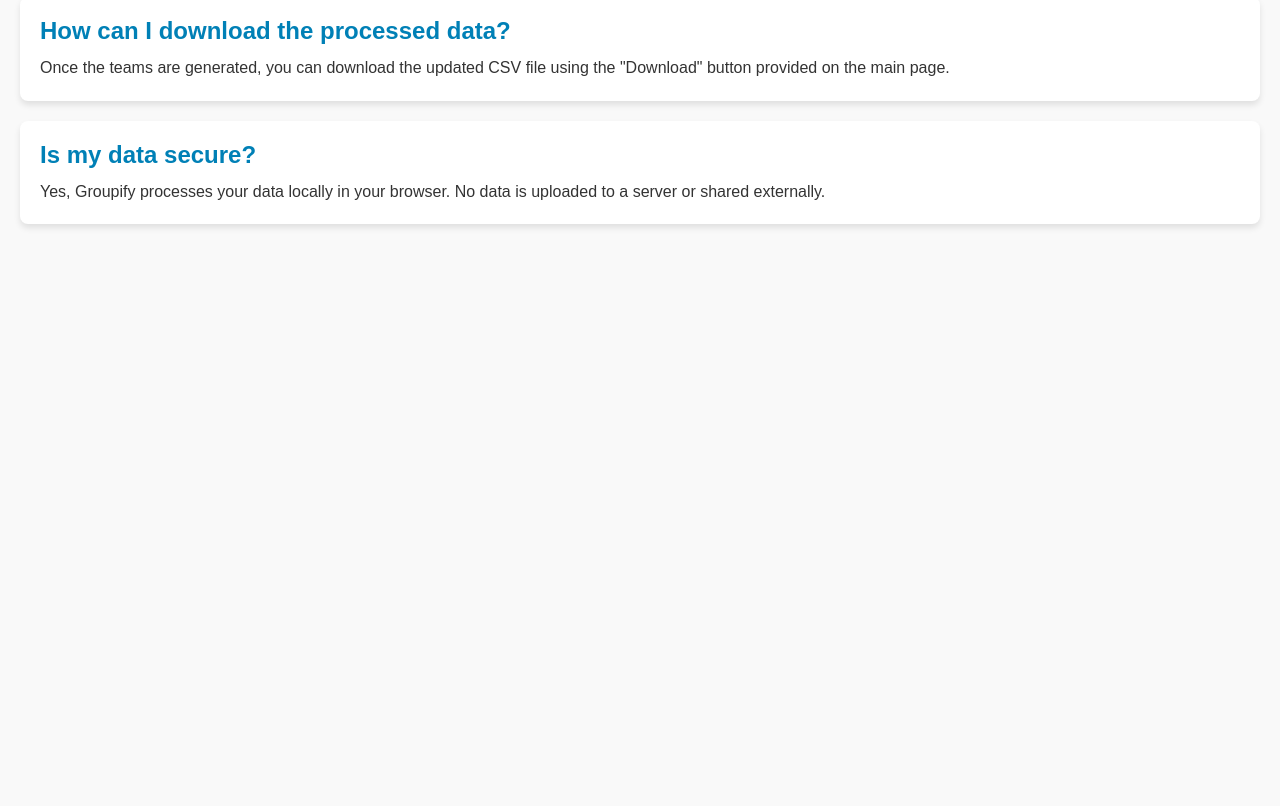
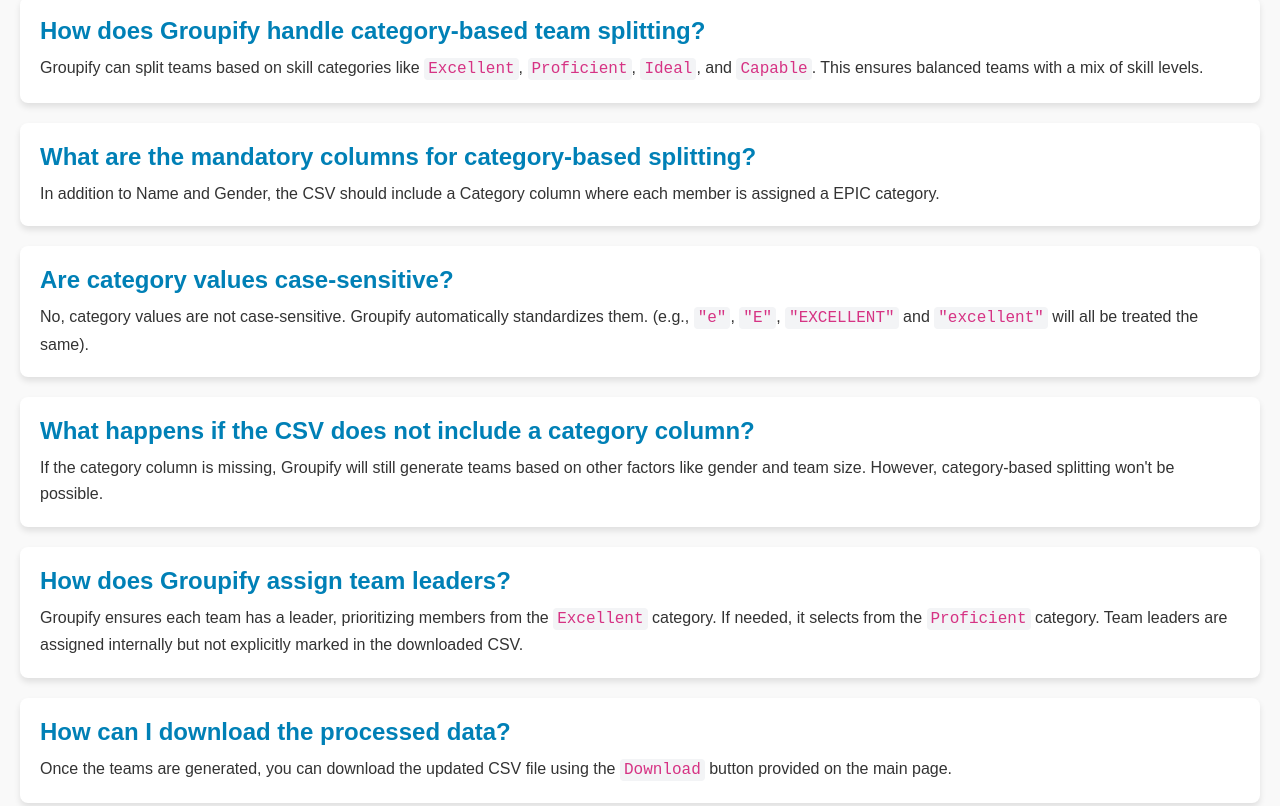
Before and after one commit to Mathi27/Groupify, a plain HTML site: page instructions.html in a window 1280 px wide. Shown: the part 1300-2106 px from the top of the page. Before the commit the page ends 1694 px from the top, so only its background shows below. Drawn offline with Linux system fonts and the light colour scheme.

Commit message:
updated instructions with category based split

```diff
--- a/instructions.html
+++ b/instructions.html
@@ -61,8 +61,33 @@
         </div>
 
         <div class="faq">
+            <h2>How does Groupify handle category-based team splitting?</h2>
+            <p>Groupify can split teams based on skill categories like <code>Excellent</code>, <code>Proficient</code>, <code>Ideal</code>, and <code>Capable</code>. This ensures balanced teams with a mix of skill levels.</p>
+        </div>
+
+        <div class="faq">
+            <h2>What are the mandatory columns for category-based splitting?</h2>
+            <p>In addition to Name and Gender, the CSV should include a Category column where each member is assigned a EPIC category.</p>
+        </div>
+
+        <div class="faq">
+            <h2>Are category values case-sensitive?</h2>
+            <p>No, category values are not case-sensitive. Groupify automatically standardizes them. (e.g., <code>"e"</code>, <code>"E"</code>, <code>"EXCELLENT"</code> and <code>"excellent"</code> will all be treated the same).</p>
+        </div>
+
+        <div class="faq">
+            <h2>What happens if the CSV does not include a category column?</h2>
+            <p>If the category column is missing, Groupify will still generate teams based on other factors like gender and team size. However, category-based splitting won't be possible.</p>
+        </div>
+
+        <div class="faq">
+            <h2>How does Groupify assign team leaders?</h2>
+            <p>Groupify ensures each team has a leader, prioritizing members from the <code>Excellent</code> category. If needed, it selects from the <code>Proficient</code> category. Team leaders are assigned internally but not explicitly marked in the downloaded CSV.</p>
+        </div>
+
+        <div class="faq">
             <h2>How can I download the processed data?</h2>
-            <p>Once the teams are generated, you can download the updated CSV file using the "Download" button provided on the main page.</p>
+            <p>Once the teams are generated, you can download the updated CSV file using the <code>Download</code> button provided on the main page.</p>
         </div>
 
         <div class="faq">
```
